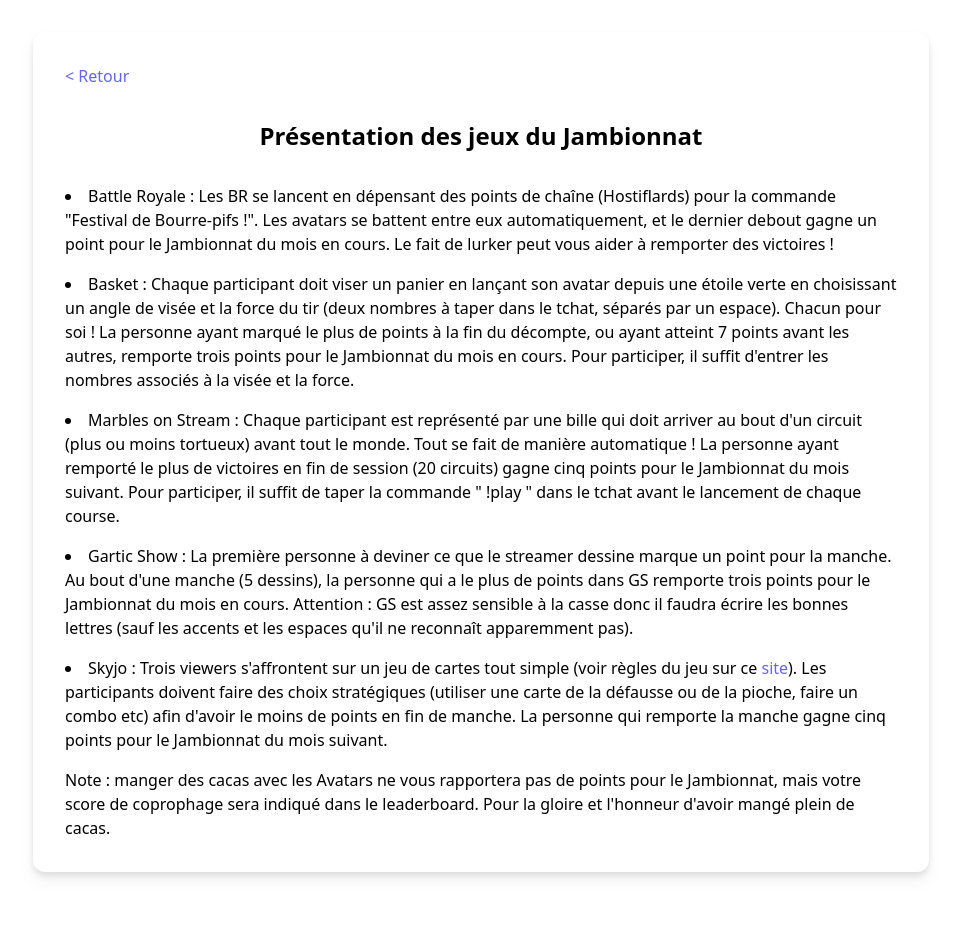
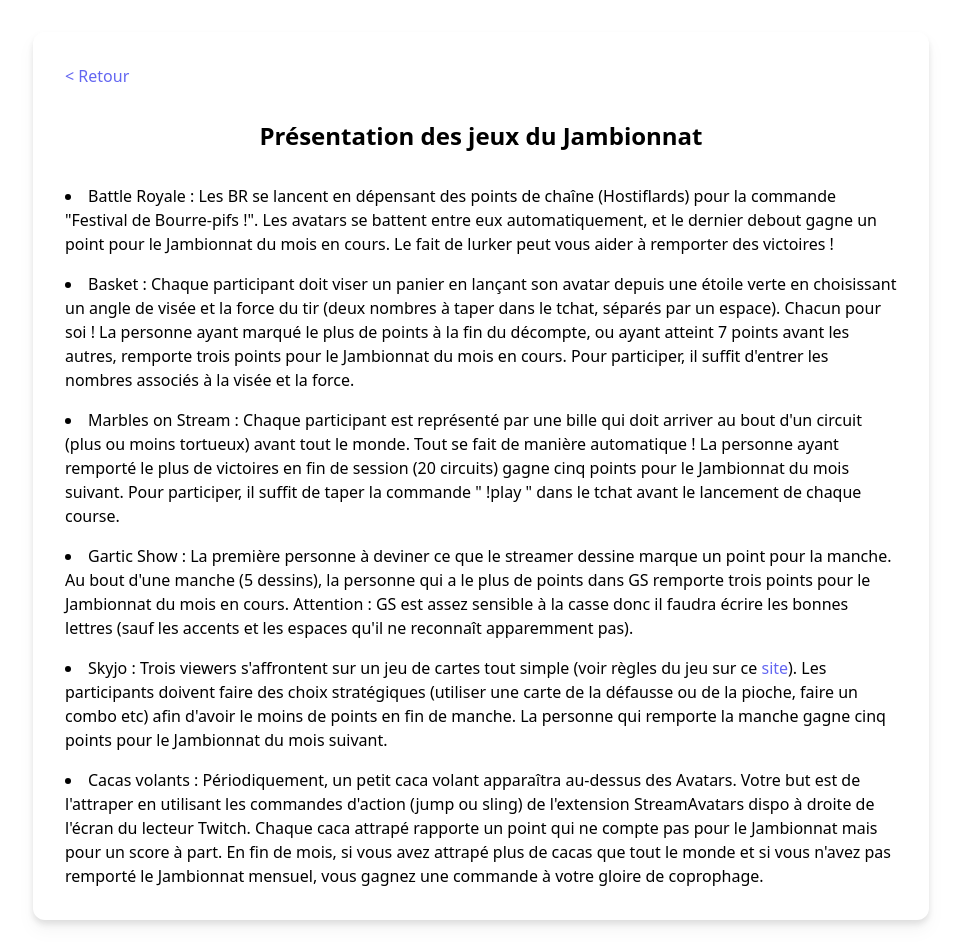
Before and after one commit to KuSh/TwitchJambionnat, a SvelteKit app in the folder site/: page /description in a window 1280 px wide. Shown: the whole page, without its empty margins (159-1120 px from the left). Before the commit the page ends 904 px from the top, so only its background shows below. Built offline with nearby package versions, Linux system fonts and the light colour scheme.

Commit message:
feat: Update poop game description

```diff
--- a/site/src/routes/description/+page.svelte
+++ b/site/src/routes/description/+page.svelte
@@ -60,11 +60,16 @@
         le moins de points en fin de manche. La personne qui remporte la manche
         gagne cinq points pour le Jambionnat du mois suivant.
       </li>
+      <li>
+        Cacas volants : Périodiquement, un petit caca volant apparaîtra
+        au-dessus des Avatars. Votre but est de l'attraper en utilisant les
+        commandes d'action (jump ou sling) de l'extension StreamAvatars dispo à
+        droite de l'écran du lecteur Twitch. Chaque caca attrapé rapporte un
+        point qui ne compte pas pour le Jambionnat mais pour un score à part. En
+        fin de mois, si vous avez attrapé plus de cacas que tout le monde et si
+        vous n'avez pas remporté le Jambionnat mensuel, vous gagnez une commande
+        à votre gloire de coprophage.
+      </li>
     </ul>
-    <p>
-      Note : manger des cacas avec les Avatars ne vous rapportera pas de points
-      pour le Jambionnat, mais votre score de coprophage sera indiqué dans le
-      leaderboard. Pour la gloire et l'honneur d'avoir mangé plein de cacas.
-    </p>
   </section>
 </main>
```
